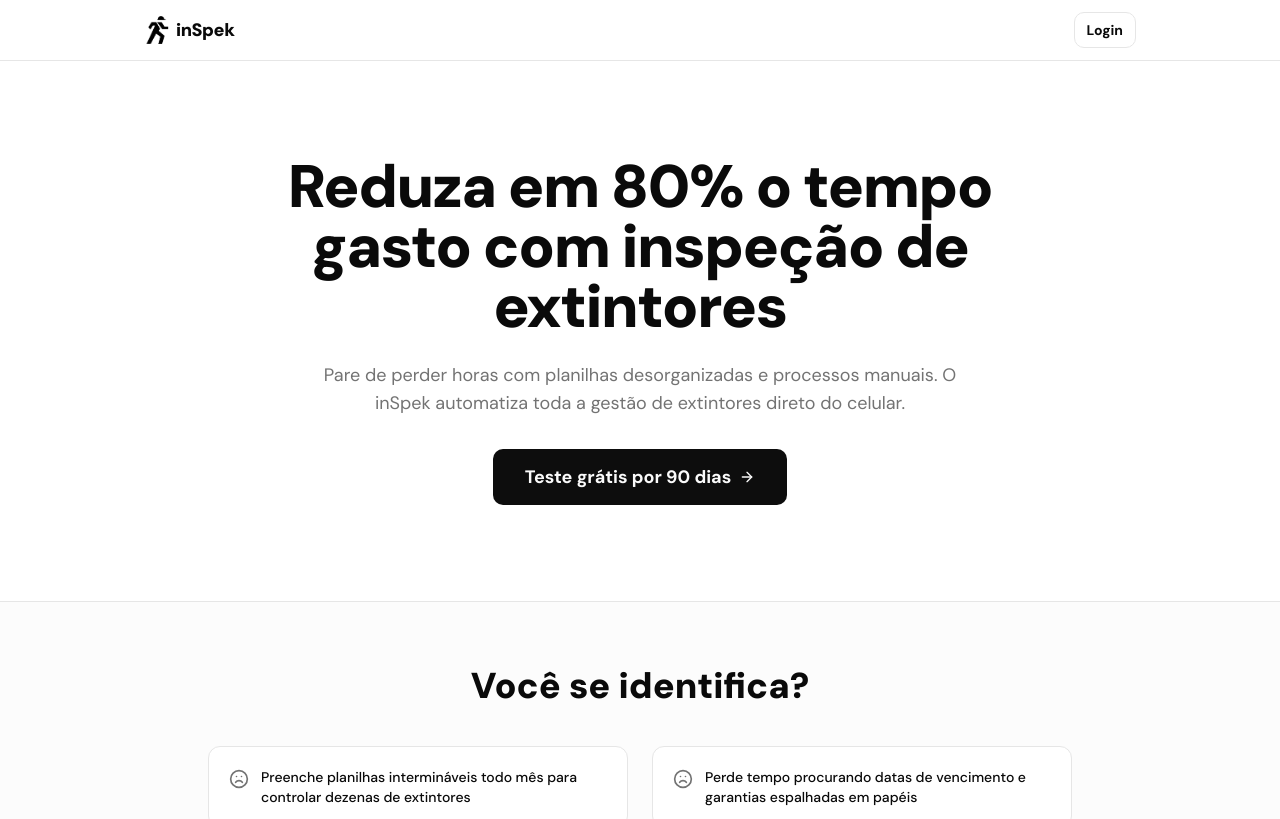
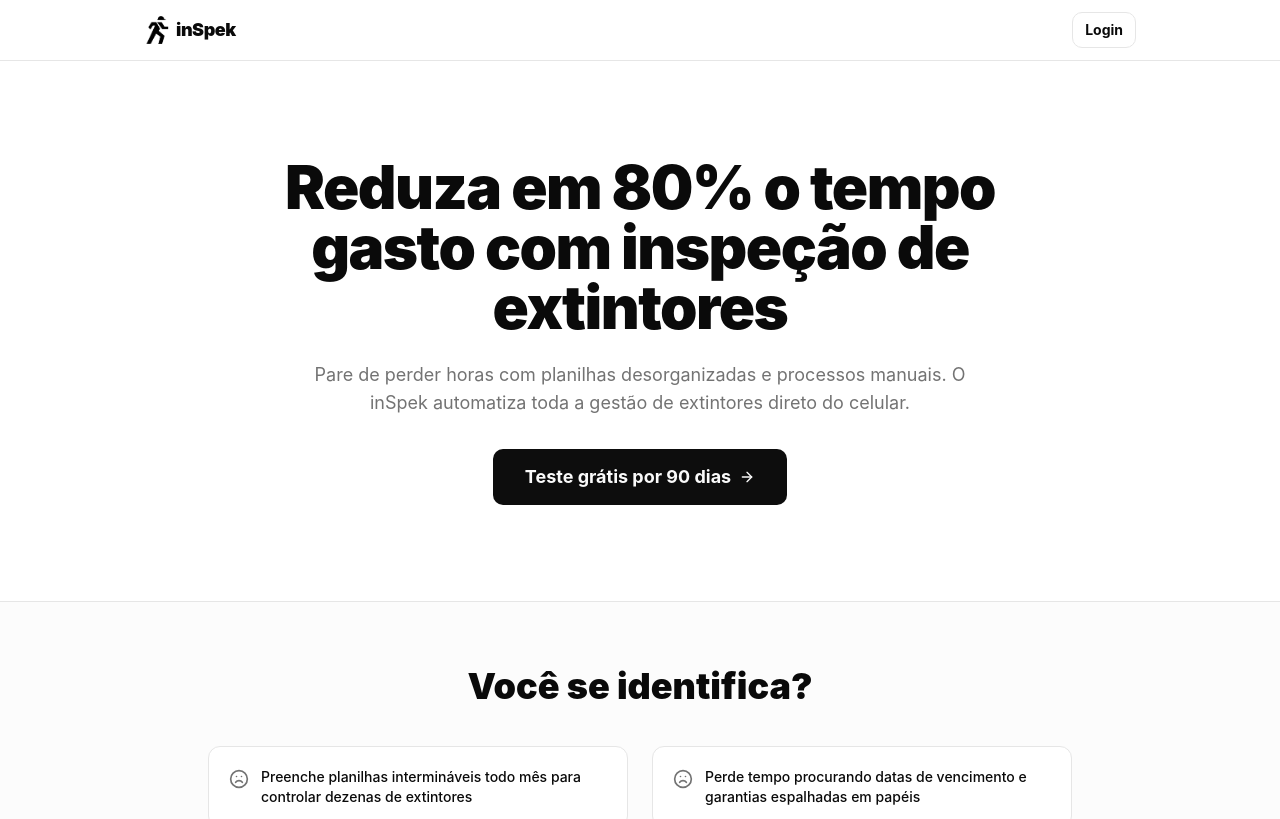
Before and after one commit to RaelLear/inspek-6f6f6862, a React (Vite) app: page /lp in a window 1280 px wide. Shown: the top 819 px of the page. Built offline with nearby package versions, Linux system fonts and the light colour scheme; the HTML template or start-up script is replaced by a standard one.

Commit message:
Reverted to commit c80914b163c334a8d35910d7289bc6ad3b7dce59

```diff
--- a/index.html
+++ b/index.html
@@ -11,9 +11,6 @@
     <meta name="apple-mobile-web-app-status-bar-style" content="black-translucent" />
     <meta name="apple-mobile-web-app-title" content="inSpek" />
     <link rel="apple-touch-icon" href="/logo-pwa.png" />
-    <link rel="preconnect" href="https://fonts.googleapis.com" />
-    <link rel="preconnect" href="https://fonts.gstatic.com" crossorigin />
-    <link href="https://fonts.googleapis.com/css2?family=DM+Sans:ital,opsz,wght@0,9..40,100..1000;1,9..40,100..1000&display=swap" rel="stylesheet" />
 
     <!-- TODO: Update og:title to match your application name -->
 
--- a/src/index.css
+++ b/src/index.css
@@ -99,7 +99,7 @@
 
   body {
     @apply bg-background text-foreground;
-    font-family: 'DM Sans', system-ui, -apple-system, sans-serif;
+    font-family: 'Inter', system-ui, -apple-system, sans-serif;
   }
 }
 
```
